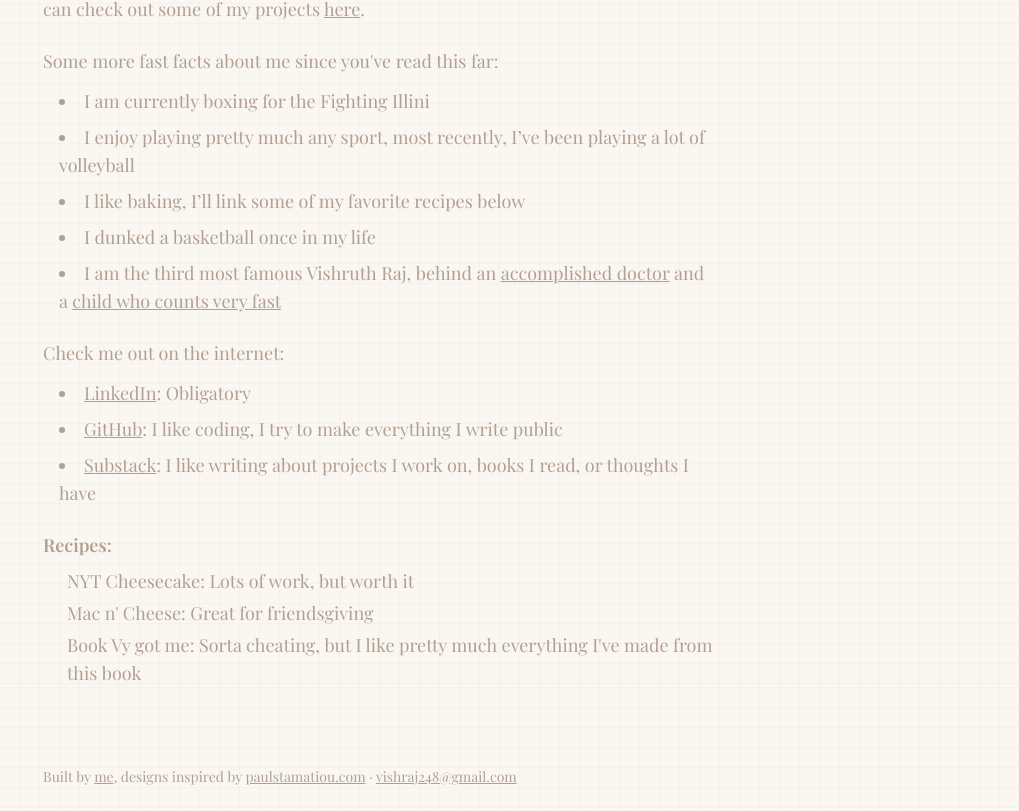
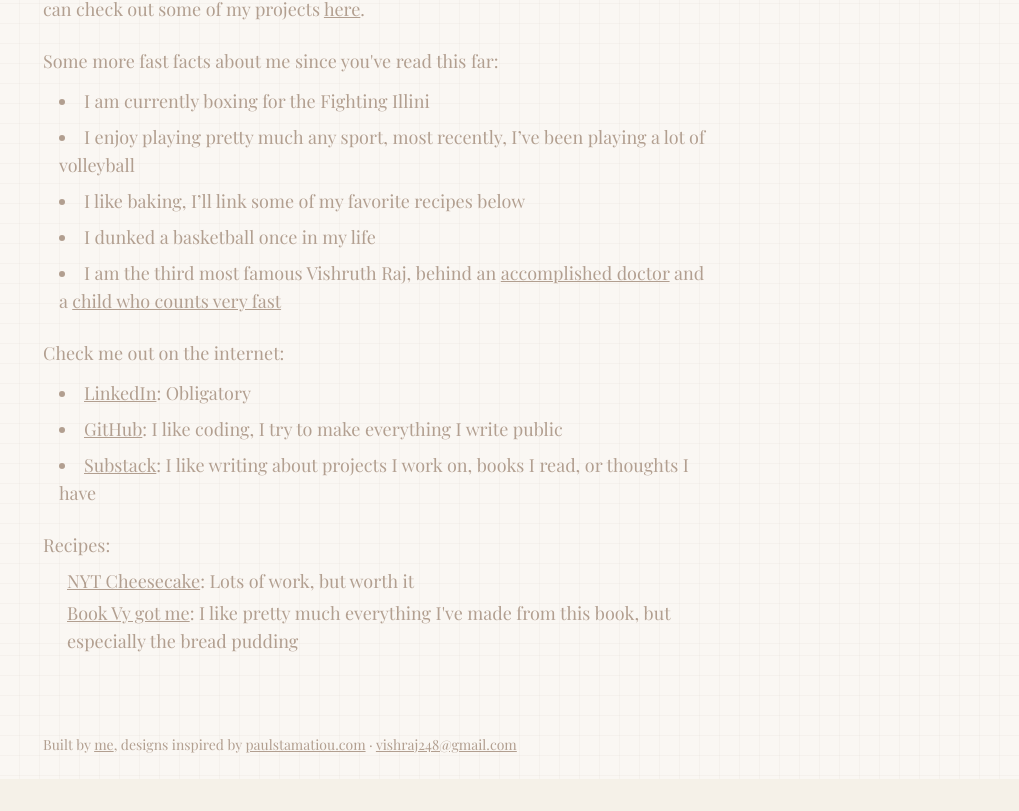
Before and after one commit to VishruthR/personal-portfolio, a Next.js app: page /about in a window 1280 px wide. Shown: the part 1057-1868 px from the top of the page, without its empty margins (261-1280 px from the left). After the commit the page ends 1836 px from the top, so only its background shows below. Built offline with nearby package versions, Linux system fonts and the light colour scheme; a web font is replaced by a local one.

Commit message:
Link recipes

```diff
--- a/src/app/components/AboutMe.tsx
+++ b/src/app/components/AboutMe.tsx
@@ -114,12 +114,29 @@ const AboutMe = () => {
           </div>
 
           <div className="space-y-2">
-            <p className="font-semibold">Recipes:</p>
+            <p>Recipes:</p>
             <div className="ml-6 space-y-1">
-              <p>NYT Cheesecake: Lots of work, but worth it</p>
-              <p>Mac n' Cheese: Great for friendsgiving</p>
               <p>
-                Book Vy got me: Sorta cheating, but I like pretty much everything I've made from this book
+                <a
+                  href="https://cooking.nytimes.com/recipes/1019037-classic-cheesecake?algo=cooking_search_relevance_metric_ios_and_web&fellback=false&imp_id=8068609243712446&req_id=7236574979289042&surface=cooking-search-web&variant=0_relevance_reranking"
+                  target="_blank"
+                  rel="noopener noreferrer"
+                  className="underline hover:text-brownDark transition-colors"
+                >
+                  NYT Cheesecake
+                </a>
+                : Lots of work, but worth it
+              </p>
+              <p>
+                <a
+                  href="https://shop.americastestkitchen.com/baking-for-two.html"
+                  target="_blank"
+                  rel="noopener noreferrer"
+                  className="underline hover:text-brownDark transition-colors"
+                >
+                  Book Vy got me
+                </a>
+                : I like pretty much everything I've made from this book, but especially the bread pudding
               </p>
             </div>
           </div>
```
Also changed, not shown: 1 other file (tests, documents, lock files or other folders).
